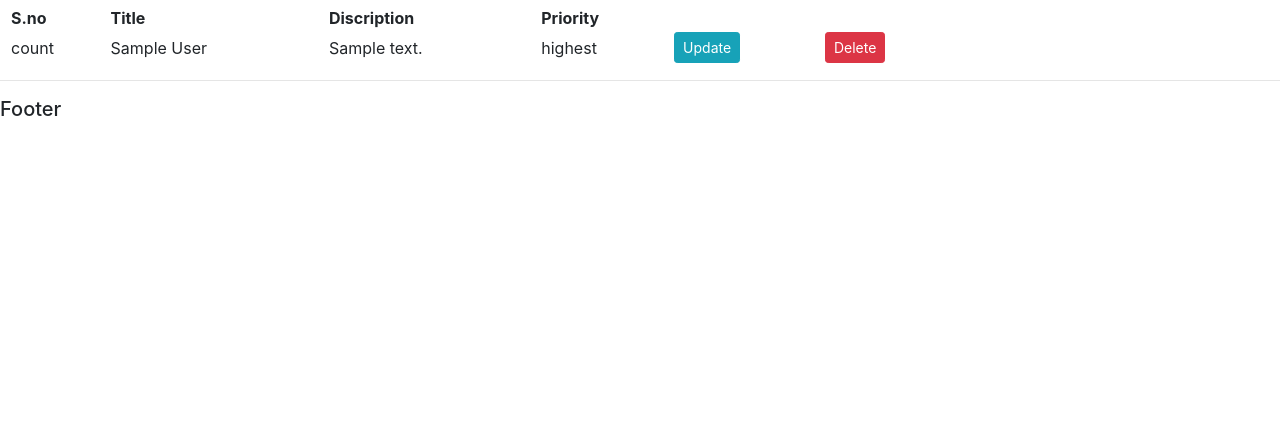
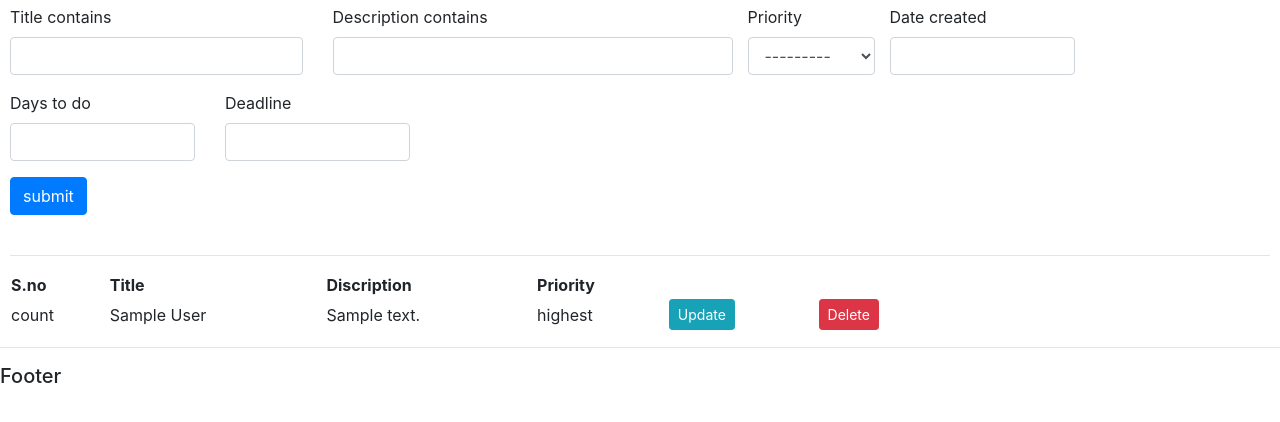
Before and after one commit to Dara-Ekanth/Daily_Task_Management, a Django app: page /view/task/ in a window 1280 px wide. Shown: the part 56-478 px from the top of the page. Run offline with Django 3.2, Linux system fonts and the light colour scheme; a user stored in the database is signed in; tables that the repository leaves empty hold one stand-in row (values such as "Sample post"); some libraries are stand-ins or nearby versions.

Commit message:
Filters are added for the search purpose.

```diff
--- a/Daily_task/accounts/templates/accounts/tasks.html
+++ b/Daily_task/accounts/templates/accounts/tasks.html
@@ -1,7 +1,35 @@
 {% extends 'accounts/main.html' %}
+{% load crispy_forms_tags %}
 {% block content %}
-    <div style='margin-top:5px;margin-left:10px;margin-right:0;'>
-    <!--div class="card" style="width:100%"-->
+    <div style='margin-top:5px;margin-left:10px;margin-right:10px;'>
+        <!--div class="card" style="width:100%"-->
+        <div style="width:100%">
+            <form method="GET">
+                <div class="row">
+                    <div class="col-3">
+                        {{ myfilter.form.title|as_crispy_field }}
+                    </div>
+                    <div class="col-4">
+                        {{ myfilter.form.description|as_crispy_field }}
+                    </div>
+                    <div>
+                        {{ myfilter.form.priority|as_crispy_field }}
+                    </div>
+                    <div class="col-2">
+                        {{ myfilter.form.date_created|as_crispy_field }}
+                    </div>
+                    <div class="col-2">
+                        {{ myfilter.form.days_to_do|as_crispy_field }}
+                    </div>
+                    <div class="col-2">
+                        {{ myfilter.form.deadline|as_crispy_field }}
+                    </div>
+                </div>
+                <button class="btn btn-primary">submit</button>
+            </form>
+            <br>
+            <hr>
+        </div>
         <div class="row">
             <div class="col-md">
                 <table style="width:75%">
```
